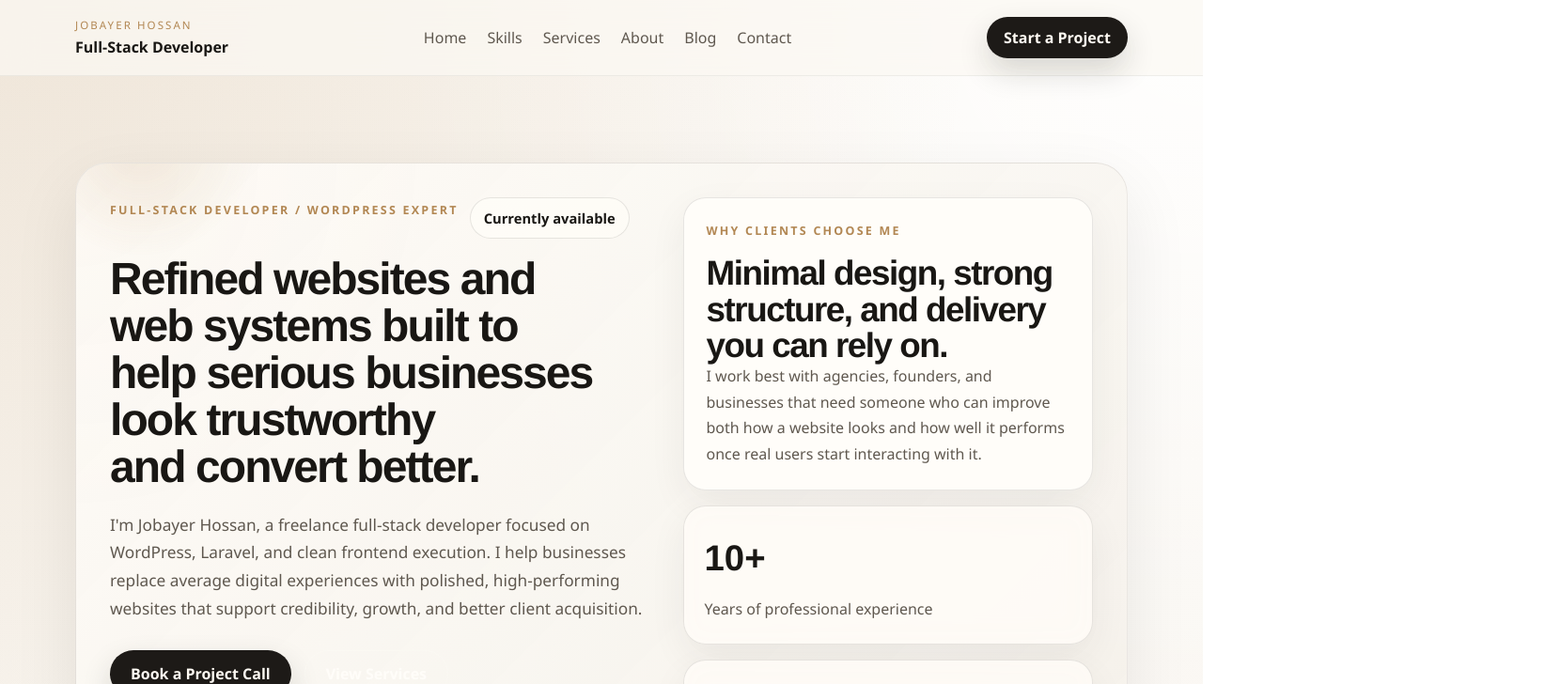
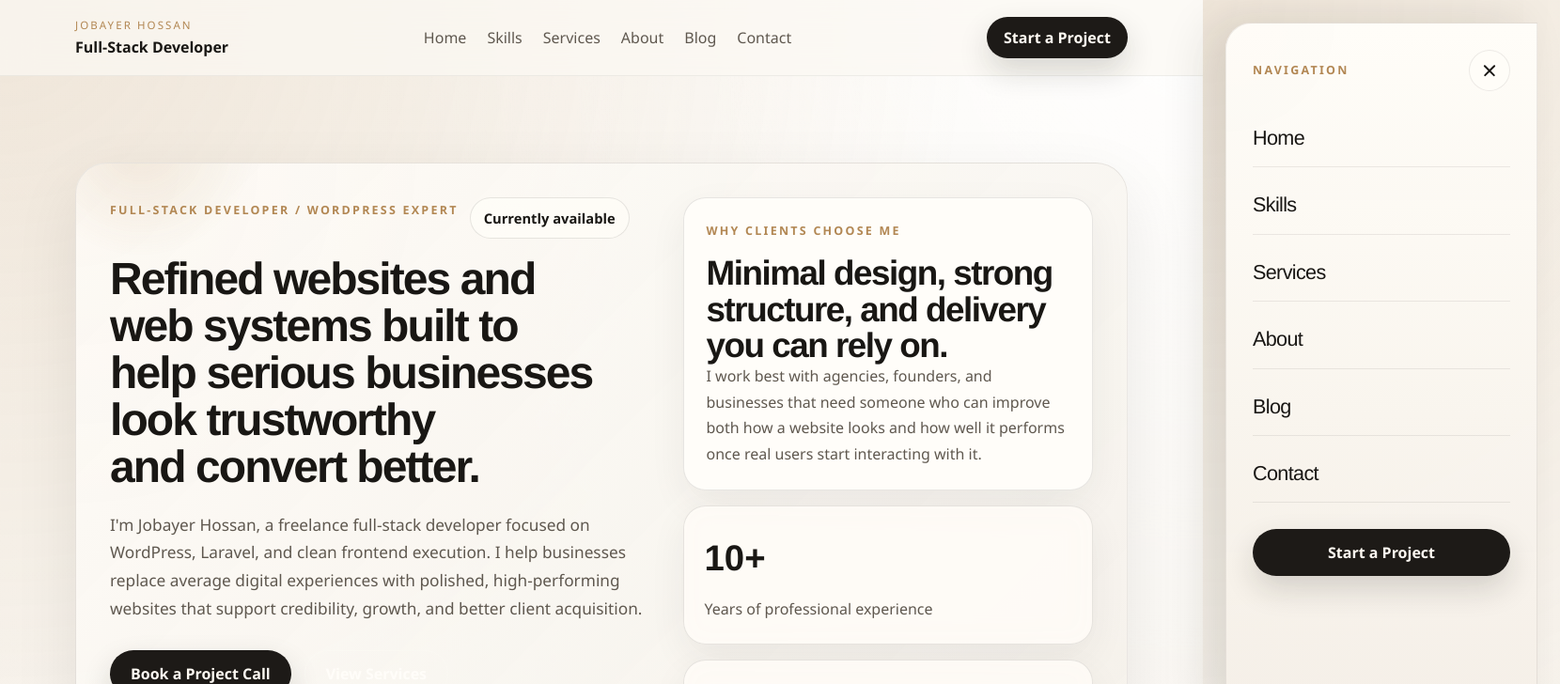
Before and after one commit to jobayerhossan/jobayerhossan-site, a Next.js app: page / in a window 1280 px wide. Shown: the top 728 px of the page at 94% size, 1660 px wide, since content can reach past the window. Built offline with nearby package versions, Linux system fonts and the light colour scheme.

Commit message:
add humburger menu

```diff
--- a/app/globals.css
+++ b/app/globals.css
@@ -99,6 +99,12 @@ ul {
   padding: 18px 0;
 }
 
+.site-header__actions {
+  display: flex;
+  align-items: center;
+  gap: 12px;
+}
+
 .brand-mark {
   display: flex;
   flex-direction: column;
@@ -196,6 +202,170 @@ ul {
 .button--compact {
   min-height: 44px;
   padding: 0 18px;
+}
+
+.menu-toggle {
+  display: none;
+  position: relative;
+  width: 48px;
+  height: 48px;
+  align-items: center;
+  justify-content: center;
+  border: 1px solid var(--line);
+  border-radius: 999px;
+  background: rgba(255, 253, 249, 0.82);
+  color: var(--text);
+  cursor: pointer;
+  transition:
+    transform 0.25s ease,
+    background-color 0.25s ease,
+    border-color 0.25s ease;
+}
+
+.menu-toggle:hover {
+  transform: translateY(-1px);
+}
+
+.menu-toggle span {
+  position: absolute;
+  width: 18px;
+  height: 1.5px;
+  border-radius: 999px;
+  background: currentColor;
+  transition:
+    transform 0.25s ease,
+    opacity 0.25s ease;
+}
+
+.menu-toggle span:nth-child(1) {
+  transform: translateY(-6px);
+}
+
+.menu-toggle span:nth-child(3) {
+  transform: translateY(6px);
+}
+
+.menu-toggle--open span:nth-child(1) {
+  transform: rotate(45deg);
+}
+
+.menu-toggle--open span:nth-child(2) {
+  opacity: 0;
+}
+
+.menu-toggle--open span:nth-child(3) {
+  transform: rotate(-45deg);
+}
+
+.mobile-nav-overlay {
+  position: fixed;
+  inset: 0;
+  z-index: 34;
+  background: rgba(17, 16, 15, 0.36);
+  opacity: 0;
+  visibility: hidden;
+  transition:
+    opacity 0.3s ease,
+    visibility 0.3s ease;
+}
+
+.mobile-nav-overlay--open {
+  opacity: 1;
+  visibility: visible;
+}
+
+.mobile-nav {
+  position: fixed;
+  top: 0;
+  right: 0;
+  z-index: 35;
+  width: min(380px, 88vw);
+  height: 100dvh;
+  padding: 24px;
+  transform: translateX(100%);
+  transition: transform 0.35s cubic-bezier(0.22, 1, 0.36, 1);
+}
+
+.mobile-nav--open {
+  transform: translateX(0);
+}
+
+.mobile-nav__inner {
+  display: grid;
+  align-content: start;
+  gap: 20px;
+  height: 100%;
+  padding: 28px;
+  border: 1px solid rgba(25, 23, 20, 0.08);
+  border-radius: 28px 0 0 28px;
+  background:
+    linear-gradient(180deg, rgba(255, 253, 249, 0.97), rgba(244, 238, 230, 0.96)),
+    radial-gradient(circle at top left, rgba(178, 135, 83, 0.12), transparent 28%);
+  box-shadow: -20px 0 50px rgba(25, 23, 20, 0.12);
+}
+
+.mobile-nav__top {
+  display: flex;
+  align-items: center;
+  justify-content: space-between;
+  gap: 16px;
+}
+
+.mobile-nav__eyebrow {
+  margin: 0;
+  font-size: 0.78rem;
+  font-weight: 800;
+  letter-spacing: 0.18em;
+  text-transform: uppercase;
+  color: var(--accent);
+}
+
+.mobile-nav__close {
+  position: relative;
+  width: 44px;
+  height: 44px;
+  border: 1px solid rgba(25, 23, 20, 0.08);
+  border-radius: 999px;
+  background: rgba(255, 253, 249, 0.86);
+  color: var(--text);
+  cursor: pointer;
+}
+
+.mobile-nav__close span {
+  position: absolute;
+  top: 50%;
+  left: 50%;
+  width: 16px;
+  height: 1.5px;
+  border-radius: 999px;
+  background: currentColor;
+}
+
+.mobile-nav__close span:first-child {
+  transform: translate(-50%, -50%) rotate(45deg);
+}
+
+.mobile-nav__close span:last-child {
+  transform: translate(-50%, -50%) rotate(-45deg);
+}
+
+.mobile-nav__links {
+  display: grid;
+  gap: 10px;
+}
+
+.mobile-nav__link {
+  padding: 14px 0;
+  border-bottom: 1px solid rgba(25, 23, 20, 0.08);
+  color: var(--text);
+  font-family: var(--font-display);
+  font-size: 1.35rem;
+  letter-spacing: -0.03em;
+}
+
+.mobile-nav__cta {
+  width: 100%;
+  margin-top: 8px;
 }
 
 .hero-section,
@@ -895,8 +1065,18 @@ ul {
     display: grid;
   }
 
-  .site-nav {
-    justify-content: flex-start;
+  .site-header__inner {
+    grid-template-columns: 1fr auto;
+    align-items: center;
+  }
+
+  .site-nav,
+  .site-header__cta {
+    display: none;
+  }
+
+  .menu-toggle {
+    display: inline-flex;
   }
 
   .hero-title,
@@ -946,4 +1126,14 @@ ul {
   .site-nav {
     gap: 14px;
   }
+
+  .mobile-nav {
+    width: 100vw;
+    padding: 12px 12px 12px 36px;
+  }
+
+  .mobile-nav__inner {
+    padding: 24px;
+    border-radius: 24px 0 0 24px;
+  }
 }
--- a/app/layout.tsx
+++ b/app/layout.tsx
@@ -1,5 +1,6 @@
 import type { Metadata } from "next";
 import Link from "next/link";
+import { SiteHeader } from "./site-header";
 import "./globals.css";
 
 const navigation = [
@@ -50,26 +51,7 @@ export default function RootLayout({
     <html lang="en">
       <body>
         <div className="site-shell">
-          <header className="site-header">
-            <div className="site-container site-header__inner">
-              <Link href="/" className="brand-mark">
-                <span className="brand-mark__eyebrow">Jobayer Hossan</span>
-                <span className="brand-mark__name">Full-Stack Developer</span>
-              </Link>
-
-              <nav className="site-nav" aria-label="Primary navigation">
-                {navigation.map((item) => (
-                  <Link key={item.href} href={item.href} className="site-nav__link">
-                    {item.label}
-                  </Link>
-                ))}
-              </nav>
-
-              <Link href="/contact" className="button button--primary button--compact">
-                Start a Project
-              </Link>
-            </div>
-          </header>
+          <SiteHeader navigation={navigation} />
 
           {children}
 
--- /dev/null
+++ b/app/site-header.tsx
@@ -0,0 +1,110 @@
+"use client";
+
+import Link from "next/link";
+import { useEffect, useState } from "react";
+
+type NavigationItem = {
+  href: string;
+  label: string;
+};
+
+type SiteHeaderProps = {
+  navigation: NavigationItem[];
+};
+
+export function SiteHeader({ navigation }: SiteHeaderProps) {
+  const [isOpen, setIsOpen] = useState(false);
+
+  useEffect(() => {
+    document.body.style.overflow = isOpen ? "hidden" : "";
+
+    return () => {
+      document.body.style.overflow = "";
+    };
+  }, [isOpen]);
+
+  return (
+    <header className="site-header">
+      <div className="site-container site-header__inner">
+        <Link href="/" className="brand-mark">
+          <span className="brand-mark__eyebrow">Jobayer Hossan</span>
+          <span className="brand-mark__name">Full-Stack Developer</span>
+        </Link>
+
+        <nav className="site-nav" aria-label="Primary navigation">
+          {navigation.map((item) => (
+            <Link key={item.href} href={item.href} className="site-nav__link">
+              {item.label}
+            </Link>
+          ))}
+        </nav>
+
+        <div className="site-header__actions">
+          <Link href="/contact" className="button button--primary button--compact site-header__cta">
+            Start a Project
+          </Link>
+
+          <button
+            type="button"
+            className={`menu-toggle${isOpen ? " menu-toggle--open" : ""}`}
+            aria-expanded={isOpen}
+            aria-controls="mobile-navigation"
+            aria-label={isOpen ? "Close menu" : "Open menu"}
+            onClick={() => setIsOpen((open) => !open)}
+          >
+            <span />
+            <span />
+            <span />
+          </button>
+        </div>
+      </div>
+
+      <div
+        className={`mobile-nav-overlay${isOpen ? " mobile-nav-overlay--open" : ""}`}
+        onClick={() => setIsOpen(false)}
+      />
+
+      <aside
+        id="mobile-navigation"
+        className={`mobile-nav${isOpen ? " mobile-nav--open" : ""}`}
+        aria-hidden={!isOpen}
+      >
+        <div className="mobile-nav__inner">
+          <div className="mobile-nav__top">
+            <p className="mobile-nav__eyebrow">Navigation</p>
+            <button
+              type="button"
+              className="mobile-nav__close"
+              aria-label="Close menu"
+              onClick={() => setIsOpen(false)}
+            >
+              <span />
+              <span />
+            </button>
+          </div>
+
+          <nav className="mobile-nav__links" aria-label="Mobile navigation">
+            {navigation.map((item) => (
+              <Link
+                key={item.href}
+                href={item.href}
+                className="mobile-nav__link"
+                onClick={() => setIsOpen(false)}
+              >
+                {item.label}
+              </Link>
+            ))}
+          </nav>
+
+          <Link
+            href="/contact"
+            className="button button--primary mobile-nav__cta"
+            onClick={() => setIsOpen(false)}
+          >
+            Start a Project
+          </Link>
+        </div>
+      </aside>
+    </header>
+  );
+}
```
